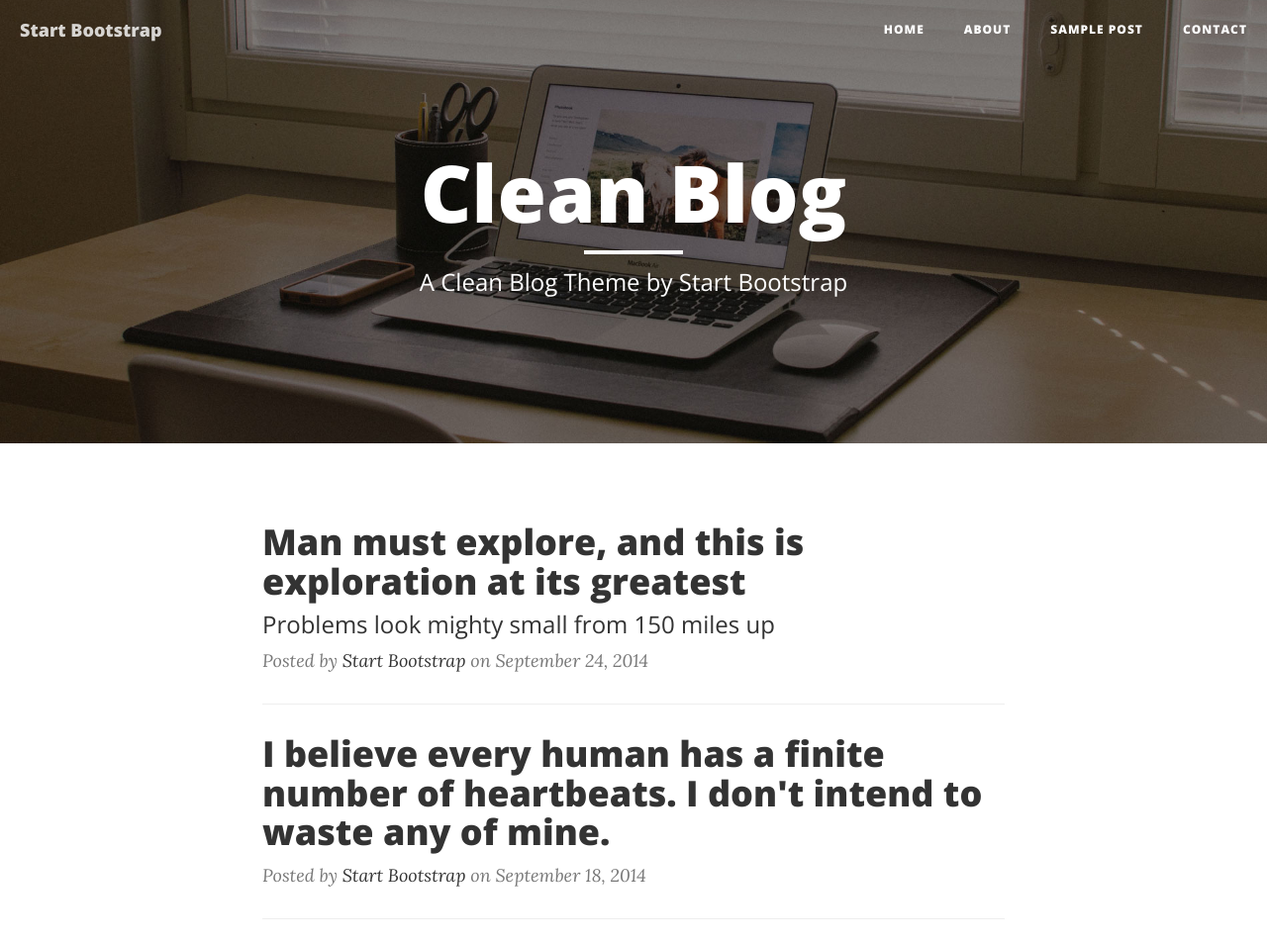
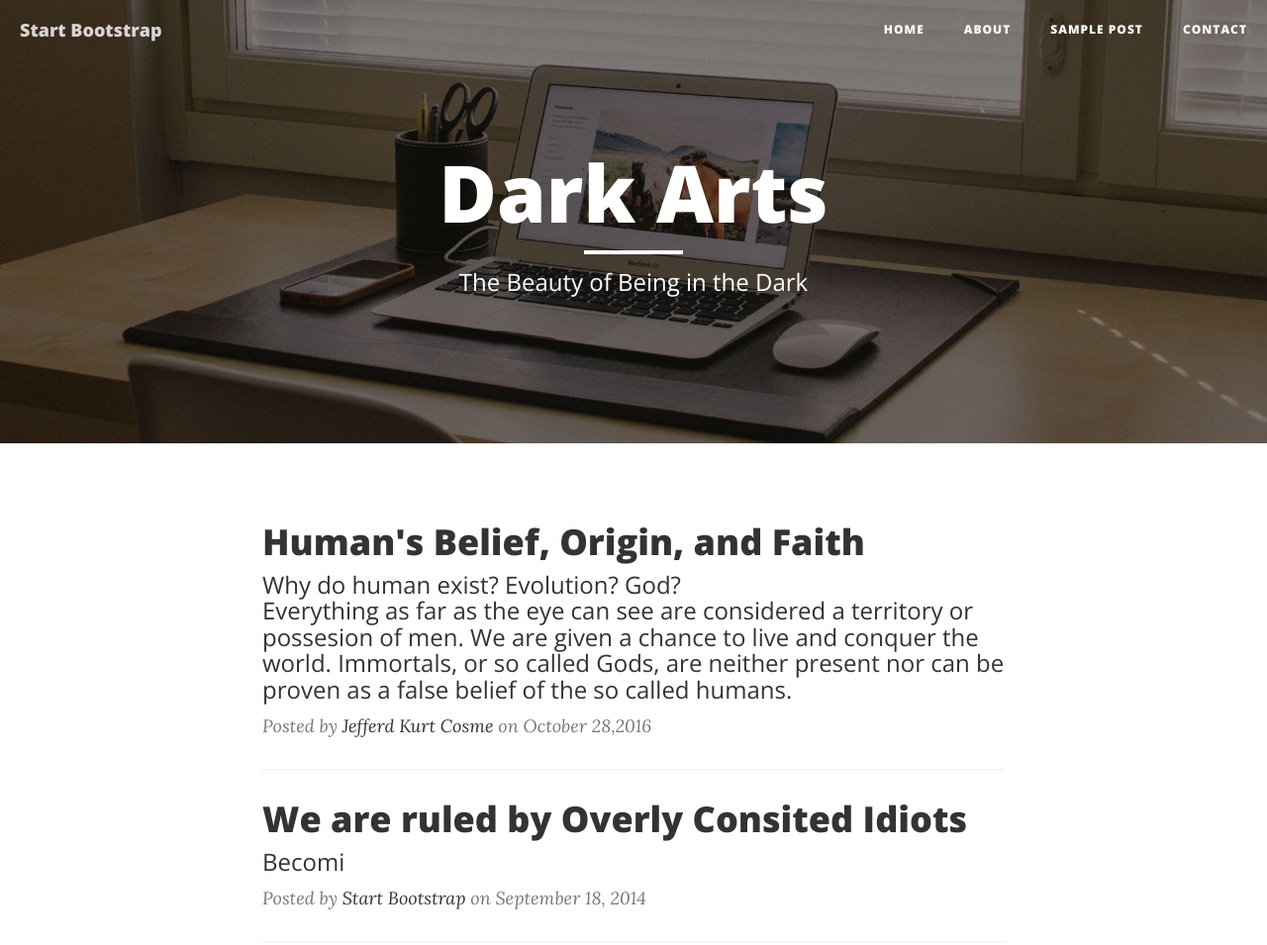
Before and after one commit to JefferdCosme/blog, a website: page index.html in a window 1280 px wide. Shown: the top 955 px of the page at 99% size. Drawn offline with nearby package versions, Linux system fonts and the light colour scheme.

Commit message:
Add files via upload

```diff
--- a/index.html
+++ b/index.html
@@ -9,7 +9,7 @@
     <meta name="description" content="">
     <meta name="author" content="">
 
-    <title>Clean Blog</title>
+    <title>clean blog</title>
 
     <!-- Bootstrap Core CSS -->
     <link href="vendor/bootstrap/css/bootstrap.min.css" rel="stylesheet">
@@ -74,9 +74,9 @@
             <div class="row">
                 <div class="col-lg-8 col-lg-offset-2 col-md-10 col-md-offset-1">
                     <div class="site-heading">
-                        <h1>Clean Blog</h1>
+                        <h1>Dark Arts</h1>
                         <hr class="small">
-                        <span class="subheading">A Clean Blog Theme by Start Bootstrap</span>
+                        <span class="subheading">The Beauty of Being in the Dark</span>
                     </div>
                 </div>
             </div>
@@ -90,20 +90,25 @@
                 <div class="post-preview">
                     <a href="post.html">
                         <h2 class="post-title">
-                            Man must explore, and this is exploration at its greatest
+                            Human's Belief, Origin, and Faith
                         </h2>
                         <h3 class="post-subtitle">
-                            Problems look mighty small from 150 miles up
+                            Why do human exist? Evolution? God?
+                            <br>
+                            Everything as far as the eye can see are considered a territory or possesion of men. We are given a chance to live and conquer the world. Immortals, or so called Gods, are neither present nor can be proven as a false belief of the so called humans.
                         </h3>
                     </a>
-                    <p class="post-meta">Posted by <a href="#">Start Bootstrap</a> on September 24, 2014</p>
+                    <p class="post-meta">Posted by <a href="#">Jefferd Kurt Cosme</a> on October 28,2016</p>
                 </div>
                 <hr>
                 <div class="post-preview">
                     <a href="post.html">
                         <h2 class="post-title">
-                            I believe every human has a finite number of heartbeats. I don't intend to waste any of mine.
+                            We are ruled by Overly Consited Idiots
                         </h2>
+                        <h3 class="post-subtitle">
+                        Becomi
+                        </h3>
                     </a>
                     <p class="post-meta">Posted by <a href="#">Start Bootstrap</a> on September 18, 2014</p>
                 </div>
```
